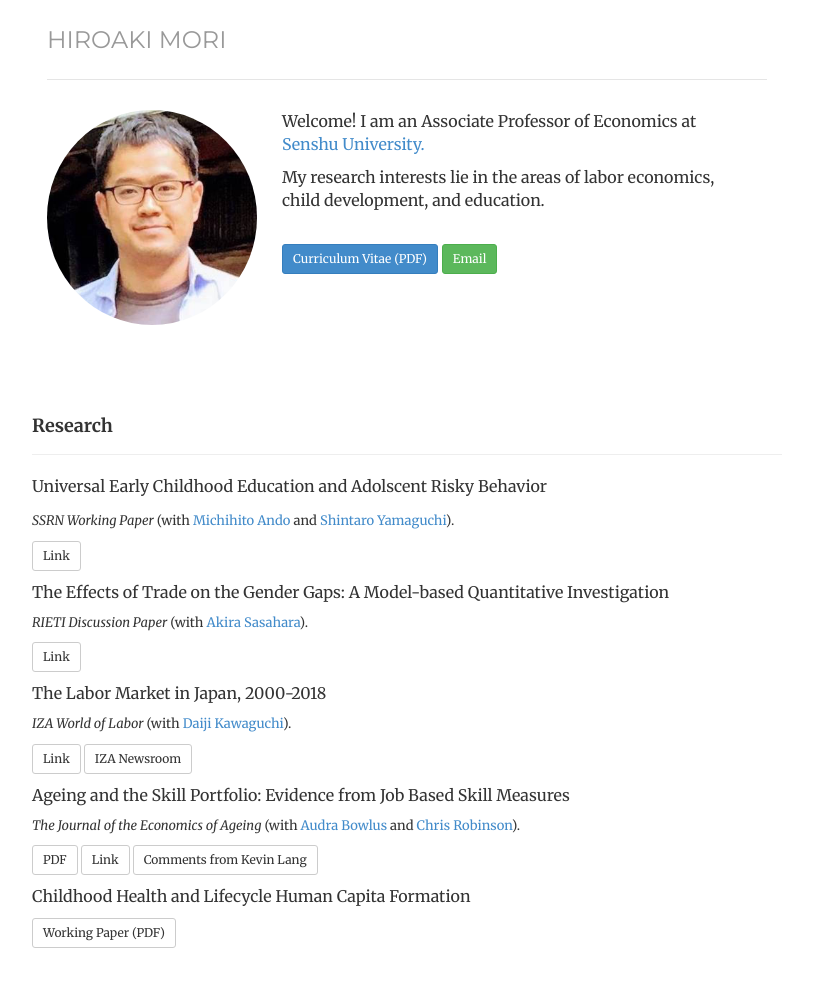
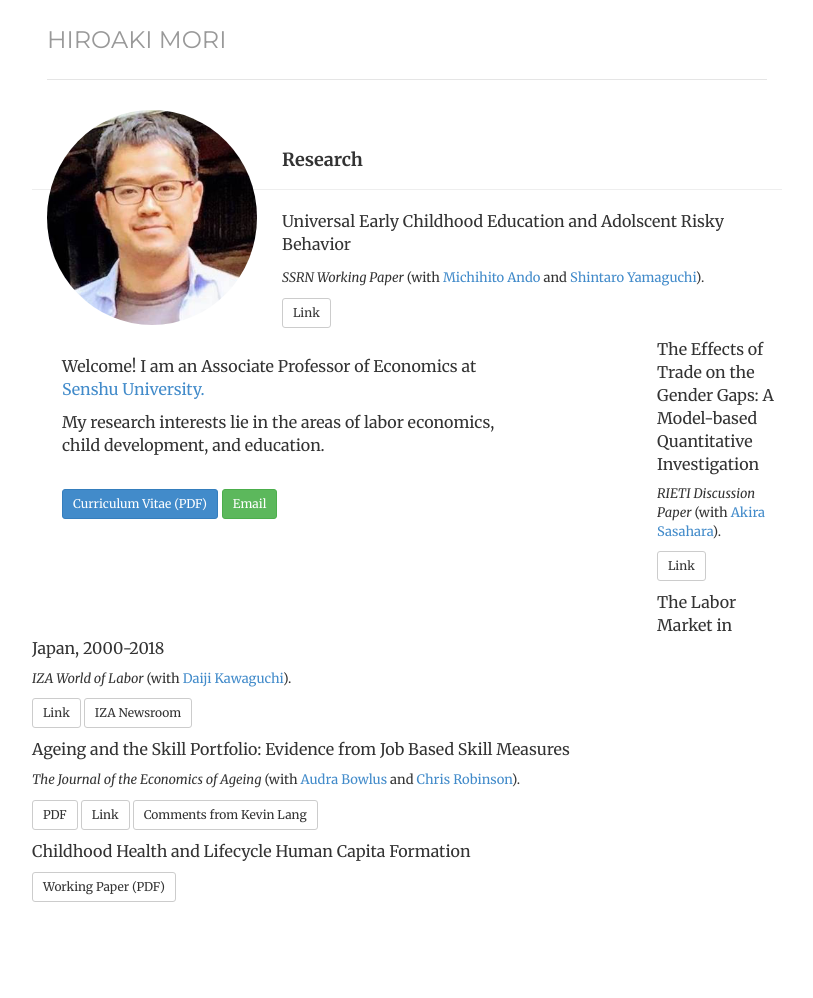
Before and after one commit to morihiroaki/morihiroaki.github.io, a Jekyll site: the page built from index.html, in a window 1280 px wide. Shown: the whole page, without its empty margins (233-1046 px from the left). Built offline with Jekyll 4.4.1, drawn with Linux system fonts in a browser that asks for light colours; after the commit the page ends 952 px from its top, so only the background shows below that.

Commit message:
Update index.html

```diff
--- a/index.html
+++ b/index.html
@@ -14,8 +14,8 @@
 </div>
 </div>
 
-<div class='col-sm-12'>
- <div class='col-sm-12'>
+<div class='col-sm-10'>
+ <div class='col-sm-10'>
 <p><font size="3"> Welcome! I am an Associate Professor of Economics at
  <a href="https://www.senshu-u.ac.jp/english/learn/economics/" target="_blank" title="Link">Senshu University.</a></p>
 <p> My research interests lie in the areas of labor economics, child development, and education. </p>
```
